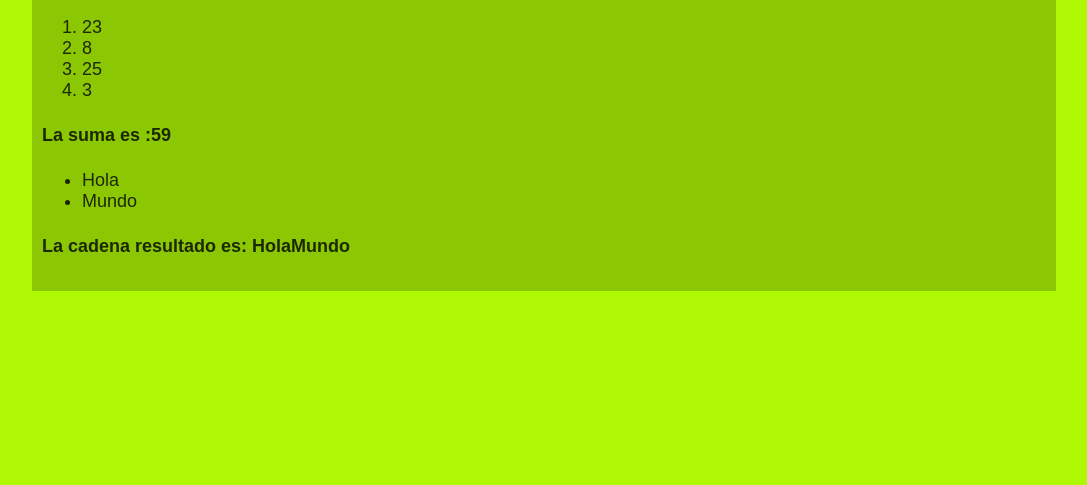
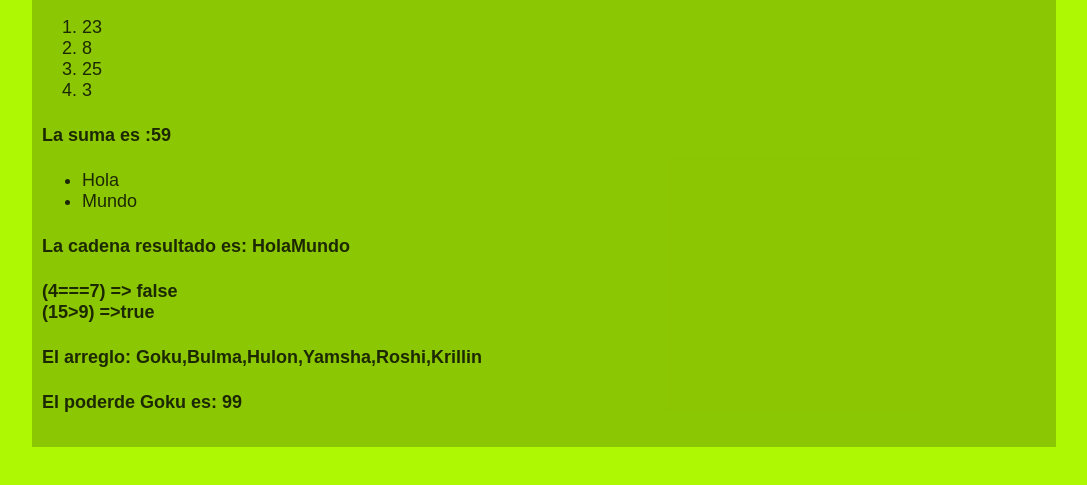
Before and after one commit to Johanquintero/adsi-1835271, a plain HTML site: page 8-javascript/03-variablesJS.html in a window 1280 px wide. Shown: the part 97-582 px from the top of the page, without its empty margins (96-1183 px from the left). Drawn offline with Linux system fonts and the light colour scheme.

Commit message:
javascript

```diff
--- a/8-javascript/03-variablesJS.html
+++ b/8-javascript/03-variablesJS.html
@@ -28,6 +28,9 @@
                 <li>Mundo</li>
             </ul>
             <h4 id="msj"></h4>
+            <h4 id="comp"></h4>
+            <h4 id="arr"></h4>
+            <h4 id="obj"></h4>
 
 
         </section>
@@ -51,6 +54,32 @@
         }
         msj.innerHTML = "La cadena resultado es: "+str;
 
+        //Tipo Boolean
+        var comp = document.getElementById('comp');
+        var bool = (4===7);
+
+        comp.innerHTML = "(4===7) => " +bool;
+        bool =(15>9);
+        comp.innerHTML+= "<br>(15>9) =>"+bool;
+
+        //Tipo Arreglo
+        var arr = document.getElementById('arr');
+        var dbll = new Array('Goku','Bulma','Hulon','Yamsha','Roshi');
+        dbll[5] = 'Krillin';
+
+        arr.innerHTML ="El arreglo: " +dbll;
+
+
+        var obj = document.getElementById('obj');
+        var goku = {
+            power:99,
+            speed:85,
+            attack:70,
+            defense:30
+
+        };
+
+        obj.innerHTML = "El poderde Goku es: " + goku.power;
 
 
 
```
